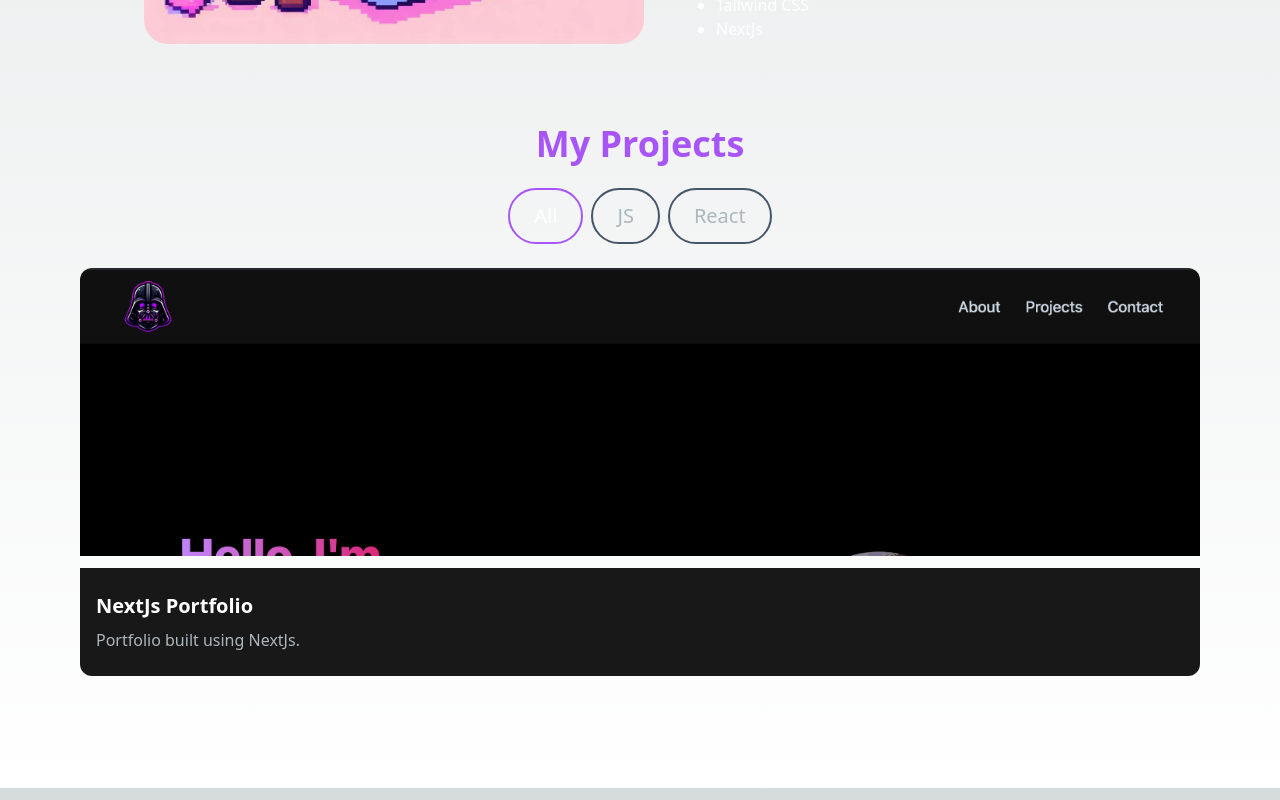
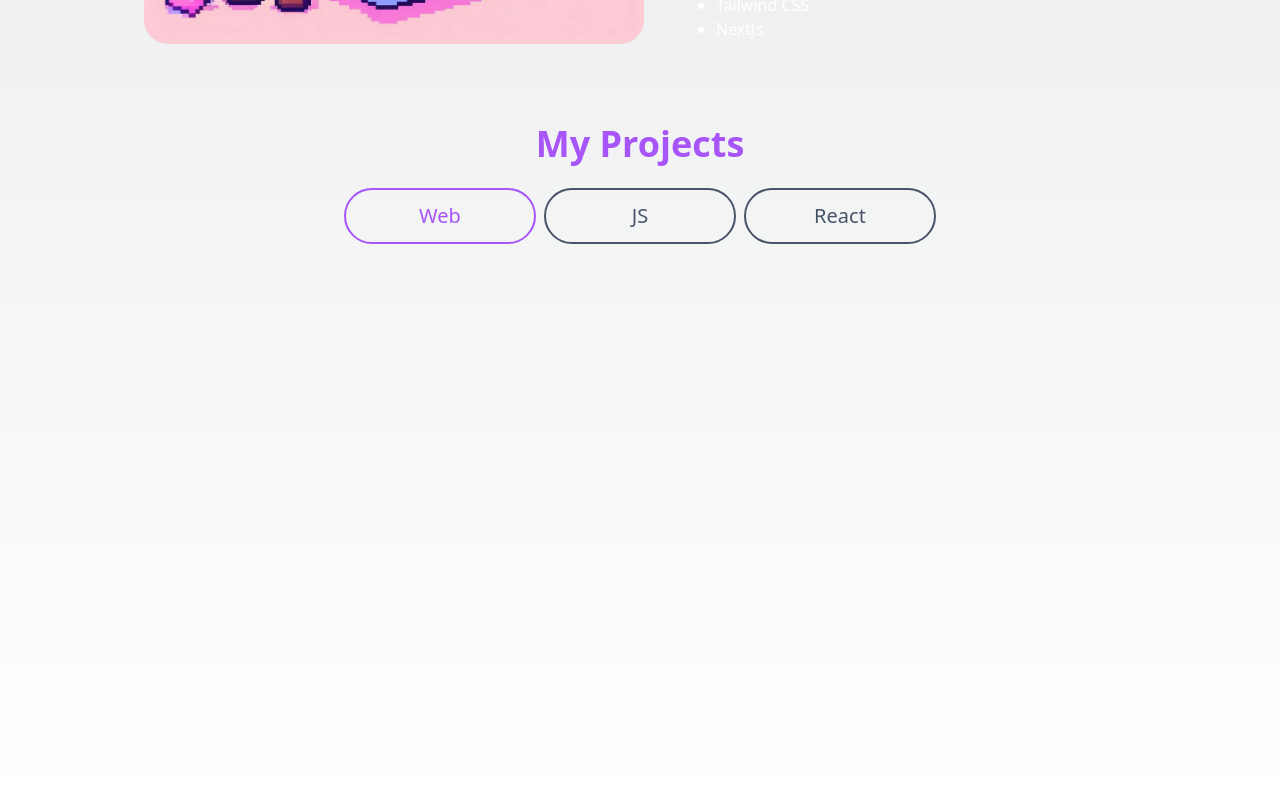
Before and after one commit to Jedikay/next-portfolio, a Next.js app: page / in a window 1280 px wide. Shown: the part 1220-2020 px from the top of the page. Built offline with nearby package versions, Linux system fonts and the light colour scheme.

Commit message:
changes to code not merged

```diff
--- a/src/app/components/ProjectCard.jsx
+++ b/src/app/components/ProjectCard.jsx
@@ -4,29 +4,33 @@ import Link from "next/link";
 
 const ProjectCard = ({ imgUrl, title, description, gitUrl, previewUrl }) => {
   return (
-    <div>
+    <div className="w-96 rounded-3xl group">
       <div
-        className="relative h-52 md:h-72 rounded-t-xl group"
-        style={{ background: `url(${imgUrl})`, backgroundSize: "cover" }}
+        className="relative h-52 md:h-72 rounded-t-3xl"
+        style={{
+          background: `url(${imgUrl})`,
+          backgroundSize: "cover",
+          backgroundPosition: "center",
+        }}
       >
-        <div className="overlay items-center justify-center absolute top-0 left-0 w-full h-full bg-[#181818] bg-opacity-0 hidden group-hover:flex group-hover:bg-opacity-80 transition-all duration-500">
+        <div className="absolute top-0 left-0 items-center justify-center hidden w-full h-full transition-all duration-500 bg-opacity-75 overlay bg-neutral-900 group-hover:flex rounded-t-3xl">
           <Link
             href={gitUrl}
-            className="relative border-2 h-14 w-14 m-2 rounded-full border-[#adb7be] hover:border-white group/link"
+            className="relative m-2 border-2 rounded-full h-14 w-14 border-slate-400 hover:border-white text-slate-400 hover:text-white"
           >
-            <CodeBracketIcon className="h-10 w-10 text-[#adb7be] absolute top-1/2 left-1/2 transform -translate-x-1/2 -translate-y-1/2 cursor-pointer group-hover/link:text-white" />
+            <CodeBracketIcon className="absolute w-10 h-10 transform -translate-x-1/2 -translate-y-1/2 cursor-pointer top-1/2 left-1/2" />
           </Link>
           <Link
             href={previewUrl}
-            className="relative border-2 h-14 w-14 rounded-full border-[#adb7be] hover:border-white group/link"
+            className="relative border-2 rounded-full h-14 w-14 border-slate-400 hover:border-white text-slate-400 hover:text-white"
           >
-            <EyeIcon className="h-10 w-10 text-[#adb7be] absolute top-1/2 left-1/2 transform -translate-x-1/2 -translate-y-1/2 cursor-pointer group-hover/link:text-white" />
+            <EyeIcon className="absolute w-10 h-10 transform -translate-x-1/2 -translate-y-1/2 cursor-pointer top-1/2 left-1/2 " />
           </Link>
         </div>
       </div>
-      <div className="text-white rounded-b-xl mt-3 bg-[#181818] py-6 px-4">
+      <div className="px-4 py-6 text-slate-200 rounded-b-3xl bg-neutral-900">
         <h5 className="mb-2 text-xl font-semibold">{title}</h5>
-        <p className="text-[#adb7be]">{description}</p>
+        <p className="text-slate-200">{description}</p>
       </div>
     </div>
   );
--- a/src/app/components/ProjectTag.jsx
+++ b/src/app/components/ProjectTag.jsx
@@ -2,12 +2,11 @@ import React from "react";
 
 const ProjectTag = ({ name, onClick, isSelected }) => {
   const buttonStyles = isSelected
-    ? "text-white border-purple-500"
-    : "text-[#ADB7BE] border-slate-600 hover:border-white";
+    ? "text-purple-500 border-purple-500"
+    : "text-slate-600 border-slate-600 hover:border-white";
   return (
     <button
-      className={`${buttonStyles} px-6 py-3 text-xl border-2 rounded-full cursor-pointer`}
-      onClick={() => onClick(name)}
+      className={`${buttonStyles} px-6 py-3 text-xl border-2 rounded-full cursor-pointer w-48`}
     >
       {name}
     </button>
--- a/src/app/components/ProjectsSection.jsx
+++ b/src/app/components/ProjectsSection.jsx
@@ -9,7 +9,7 @@ const projectsData = [
     title: "JavaScript Calculator",
     description: "Calculator built using JavaScript.",
     image: "/images/projects/calc.png",
-    tag: ["All, JS"],
+    tag: ["JS, Web"],
     gitUrl: "/",
     previewUrl: "/",
   },
@@ -18,7 +18,7 @@ const projectsData = [
     title: "JavaScript Mole Game",
     description: "Feed a mole game built using Javascript.",
     image: "/images/projects/molegame.png",
-    tag: ["All, JS"],
+    tag: ["JS, Web"],
     gitUrl: "/",
     previewUrl: "/",
   },
@@ -36,14 +36,14 @@ const projectsData = [
     title: "NextJs Portfolio",
     description: "Portfolio built using NextJs.",
     image: "/images/projects/portfolio.png",
-    tag: ["All"],
+    tag: ["React, Web"],
     gitUrl: "/",
     previewUrl: "/",
   },
 ];
 
 const ProjectsSection = () => {
-  const [tag, setTag] = useState("All");
+  const [tag, setTag] = useState("Web");
 
   const handleTagChange = (newTag) => {
     setTag(newTag);
@@ -61,8 +61,8 @@ const ProjectsSection = () => {
       <div className="flex flex-row items-center justify-center gap-2 py-6 text-white">
         <ProjectTag
           onClick={handleTagChange}
-          name="All"
-          isSelected={tag === "All"}
+          name="Web"
+          isSelected={tag === "Web"}
         />
         <ProjectTag
           onClick={handleTagChange}
@@ -75,7 +75,8 @@ const ProjectsSection = () => {
           isSelected={tag === "React"}
         />
       </div>
-      <div>
+      <div className="relative w-full overflow-x-auto h-[350px] md:h-[420px] rounded-3xl">
+        <div className="absolute top-0 z-50 flex flex-row items-center gap-4 jusity-center">
           {filterProjects.map((project) => (
             <ProjectCard
               key={project.id}
@@ -87,6 +88,7 @@ const ProjectsSection = () => {
             />
           ))}
         </div>
+      </div>
     </>
   );
 };
```
Lines whose indentation alone changed are shown as unchanged.
